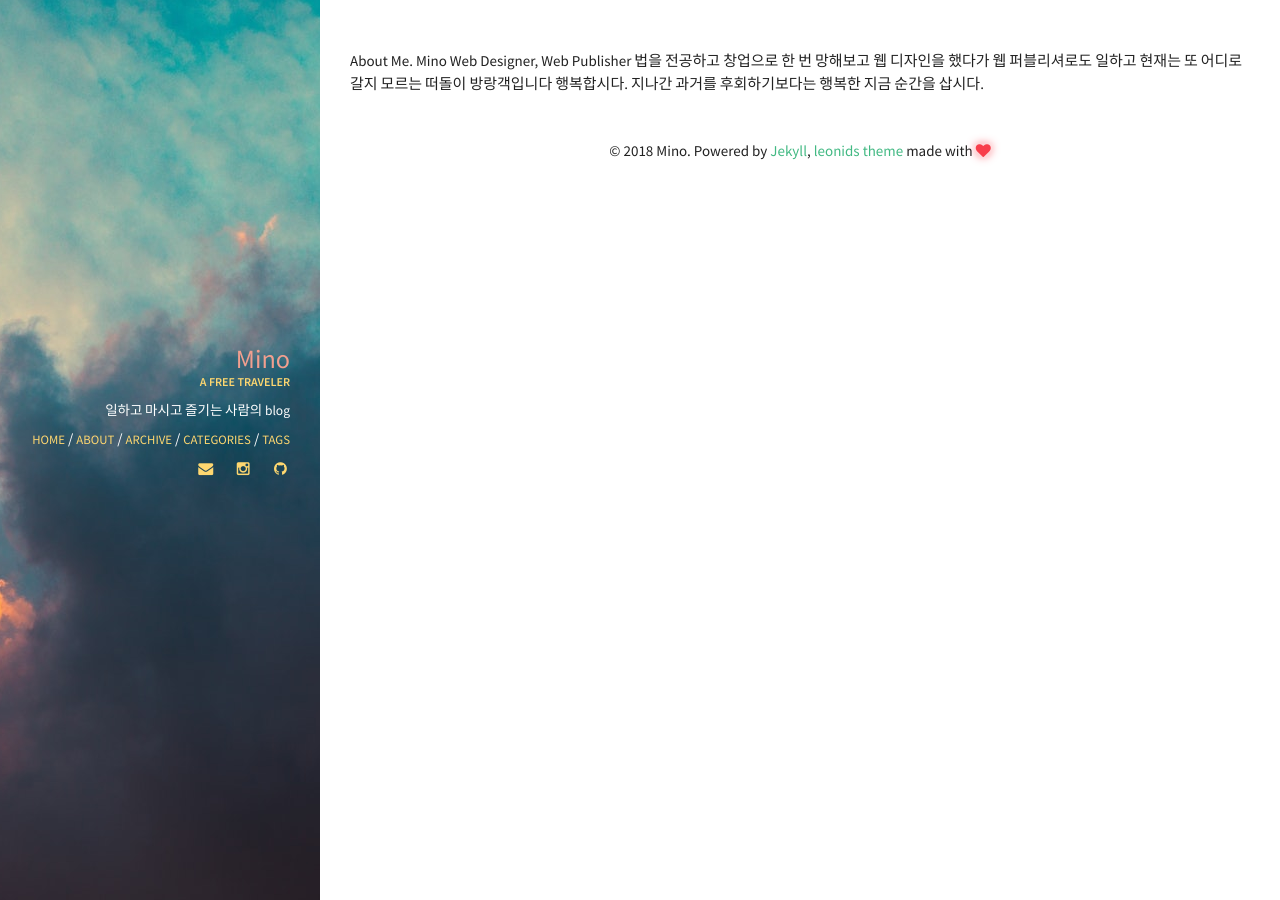
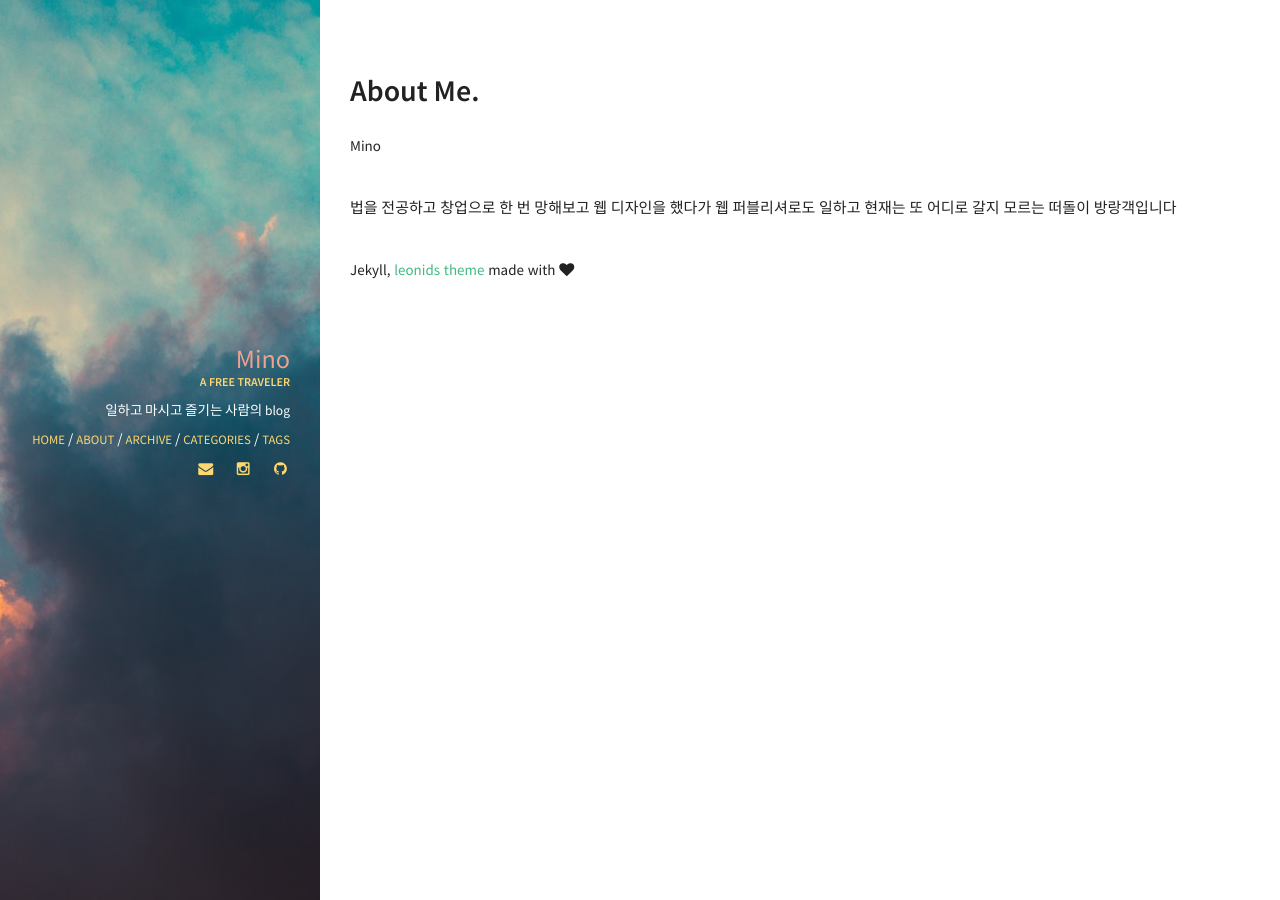
Before and after one commit to minoblog/minoblog.github.io, a Jekyll site: the page built from about.html, in a window 1280 px wide. Built offline with Jekyll 4.4.1, drawn with Linux system fonts in a browser that asks for light colours.

Commit message:
Update about.html

```diff
--- a/_layouts/about.html
+++ b/_layouts/about.html
@@ -2,16 +2,16 @@
 layout: default
 ---
 
-About Me.
+<h1 style="border:none; color:#222;"> About Me. </h1>
 
-Mino
+<p style="display:block; padding-bottom:20px;">Mino</p>
 
-Web Designer, Web Publisher
+<p style="display:block; padding-bottom:20px;>Web Designer, Web Publisher</p>
 
-법을 전공하고 창업으로 한 번 망해보고
+<p style="display:block; padding-bottom:20px;>법을 전공하고 창업으로 한 번 망해보고
 웹 디자인을 했다가 웹 퍼블리셔로도 일하고
-현재는 또 어디로 갈지 모르는 떠돌이 방랑객입니다
+현재는 또 어디로 갈지 모르는 떠돌이 방랑객입니다 </p>
 
-행복합시다.
+<p style="display:block; padding-bottom:20px;>행복합시다.
 지나간 과거를 후회하기보다는
-행복한 지금 순간을 삽시다.
+행복한 지금 순간을 삽시다. </p>
```
